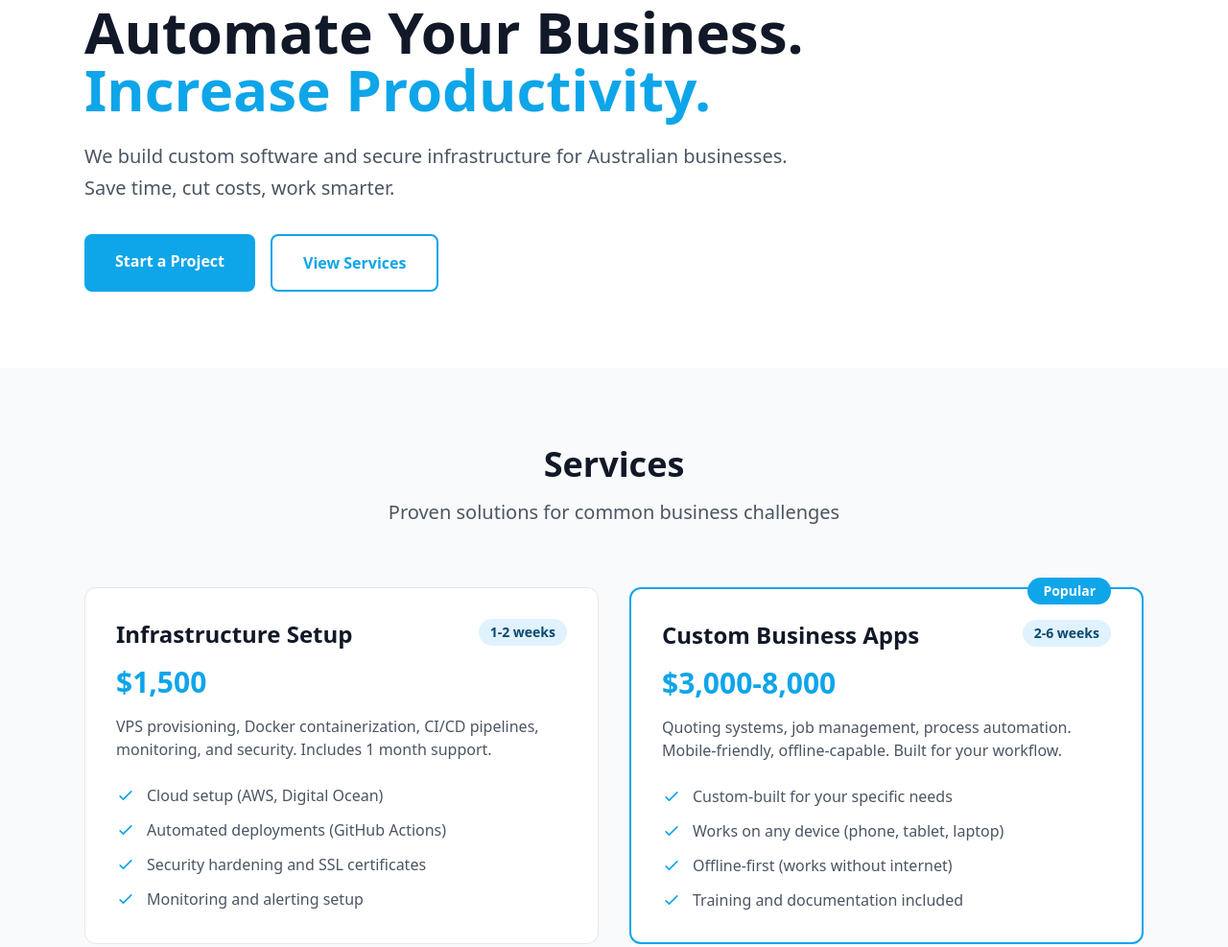
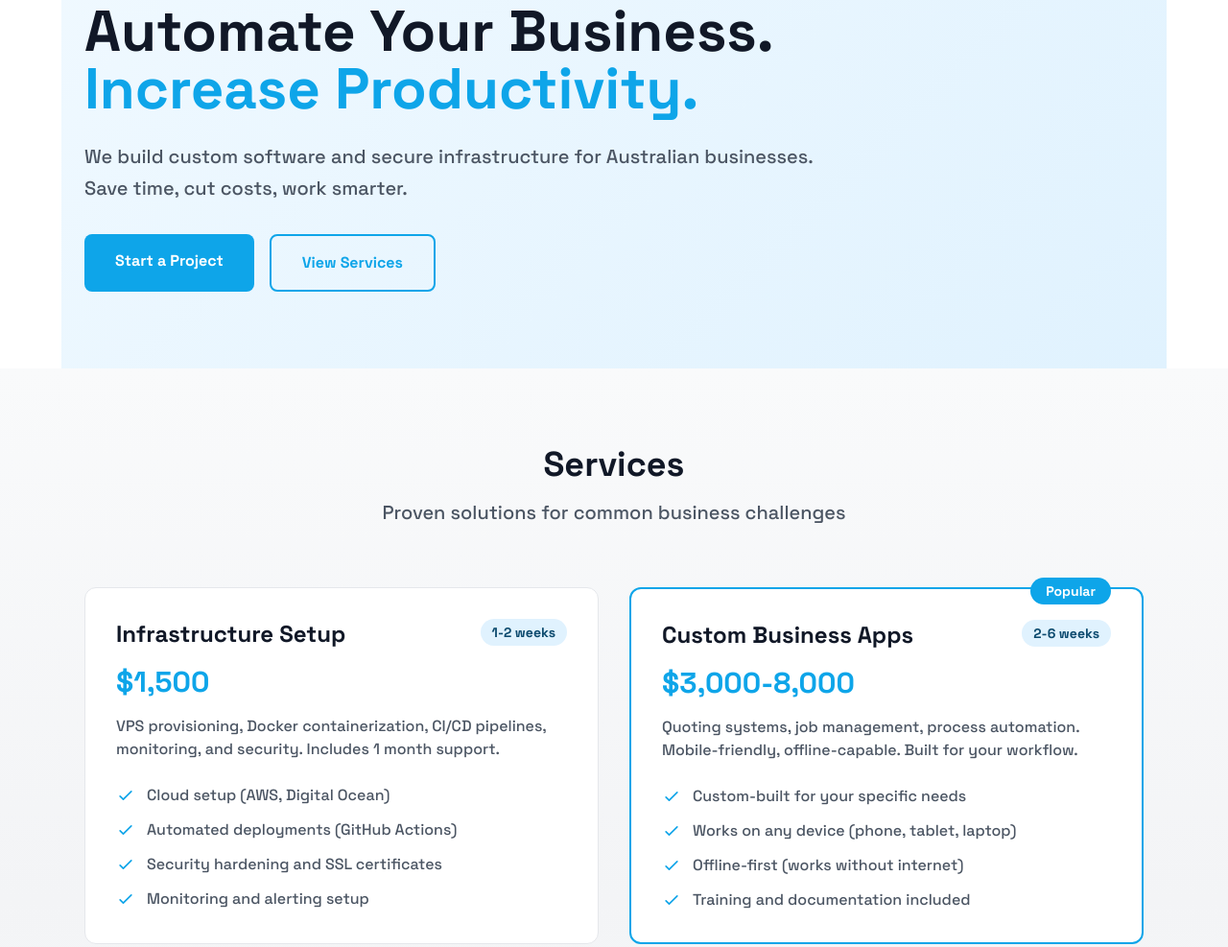
Before and after one commit to IAMSamuelRodda/arcforge-website, a plain HTML site: page index.html in a window 1280 px wide. Shown: the part 185-1172 px from the top of the page at 96% size. Drawn offline with nearby package versions, Linux system fonts and the light colour scheme.

Commit message:
design: elevate aesthetics with custom typography and gradient backgrounds
- Add Space Grotesk (sans) and JetBrains Mono (monospace) fonts
- Replace flat backgrounds with subtle gradients
- Add staggered fade-in animations for hero section
- Improves design score from 5/10 to 7.5/10

```diff
--- a/index.html
+++ b/index.html
@@ -5,6 +5,12 @@
     <meta name="viewport" content="width=device-width, initial-scale=1.0">
     <meta name="description" content="Arc Forge - Business systems automation and infrastructure services in Sydney, Australia. Custom applications, DevOps, and self-hosted cloud solutions.">
     <title>Arc Forge - Business Systems Automation | Sydney, Australia</title>
+
+    <!-- Google Fonts - Distinctive Typography -->
+    <link rel="preconnect" href="https://fonts.googleapis.com">
+    <link rel="preconnect" href="https://fonts.gstatic.com" crossorigin>
+    <link href="https://fonts.googleapis.com/css2?family=JetBrains+Mono:wght@400;700&family=Space+Grotesk:wght@300;500;700&display=swap" rel="stylesheet">
+
     <script src="https://cdn.tailwindcss.com"></script>
     <script>
         tailwind.config = {
@@ -18,13 +24,54 @@
                             600: '#0284c7',
                             900: '#0c4a6e',
                         }
+                    },
+                    fontFamily: {
+                        'sans': ['Space Grotesk', 'system-ui', 'sans-serif'],
+                        'mono': ['JetBrains Mono', 'monospace'],
                     }
                 }
             }
         }
     </script>
+
+    <style>
+        /* Staggered fade-in animations */
+        .fade-in {
+            opacity: 0;
+            animation: fadeInUp 0.6s ease-out forwards;
+        }
+
+        .fade-in-1 { animation-delay: 0.1s; }
+        .fade-in-2 { animation-delay: 0.2s; }
+        .fade-in-3 { animation-delay: 0.3s; }
+        .fade-in-4 { animation-delay: 0.4s; }
+
+        @keyframes fadeInUp {
+            from {
+                opacity: 0;
+                transform: translateY(20px);
+            }
+            to {
+                opacity: 1;
+                transform: translateY(0);
+            }
+        }
+
+        /* Gradient backgrounds for depth */
+        .bg-hero {
+            background: linear-gradient(135deg, #f0f9ff 0%, #e0f2fe 100%);
+        }
+
+        .bg-services {
+            background: linear-gradient(180deg, #f9fafb 0%, #f3f4f6 50%, #f9fafb 100%);
+        }
+
+        .bg-footer {
+            background: linear-gradient(135deg, #0c4a6e 0%, #075985 100%);
+        }
+    </style>
 </head>
-<body class="bg-white">
+<body class="bg-white font-sans">
     <!-- Header - Clean text-only design -->
     <header class="bg-forge-900 text-white py-6 sticky top-0 z-50 shadow-lg">
         <div class="max-w-6xl mx-auto px-6 flex justify-between items-center">
@@ -39,17 +86,17 @@
     </header>
 
     <!-- Hero Section -->
-    <section class="max-w-6xl mx-auto px-6 py-20">
+    <section class="bg-hero max-w-6xl mx-auto px-6 py-20">
         <div class="max-w-3xl">
-            <h2 class="text-5xl md:text-6xl font-bold text-gray-900 mb-6 leading-tight">
+            <h2 class="fade-in fade-in-1 text-5xl md:text-6xl font-bold text-gray-900 mb-6 leading-tight">
                 Automate Your Business.<br>
                 <span class="text-forge-500">Increase Productivity.</span>
             </h2>
-            <p class="text-xl text-gray-600 mb-8 leading-relaxed">
+            <p class="fade-in fade-in-2 text-xl text-gray-600 mb-8 leading-relaxed">
                 We build custom software and secure infrastructure for Australian
                 businesses. Save time, cut costs, work smarter.
             </p>
-            <div class="flex flex-col sm:flex-row gap-4">
+            <div class="fade-in fade-in-3 flex flex-col sm:flex-row gap-4">
                 <a href="#contact" class="inline-block bg-forge-500 text-white px-8 py-4 rounded-lg font-semibold hover:bg-forge-600 transition text-center">
                     Start a Project
                 </a>
@@ -61,7 +108,7 @@
     </section>
 
     <!-- Services Section -->
-    <section id="services" class="bg-gray-50 py-20">
+    <section id="services" class="bg-services py-20">
         <div class="max-w-6xl mx-auto px-6">
             <div class="text-center mb-16">
                 <h2 class="text-4xl font-bold text-gray-900 mb-4">Services</h2>
@@ -409,7 +456,7 @@
     </section>
 
     <!-- Footer -->
-    <footer class="bg-forge-900 text-white py-12">
+    <footer class="bg-footer text-white py-12">
         <div class="max-w-6xl mx-auto px-6">
             <div class="grid md:grid-cols-3 gap-8 mb-8">
                 <div>
```
